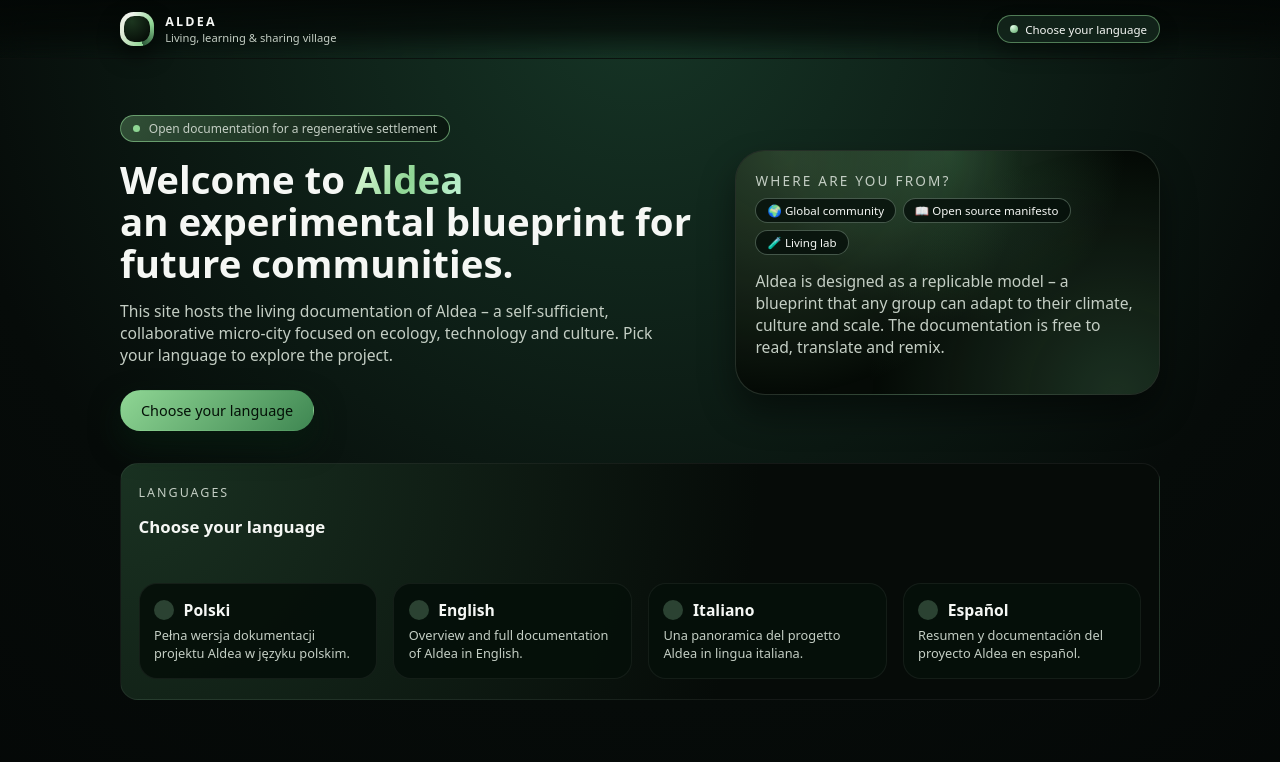
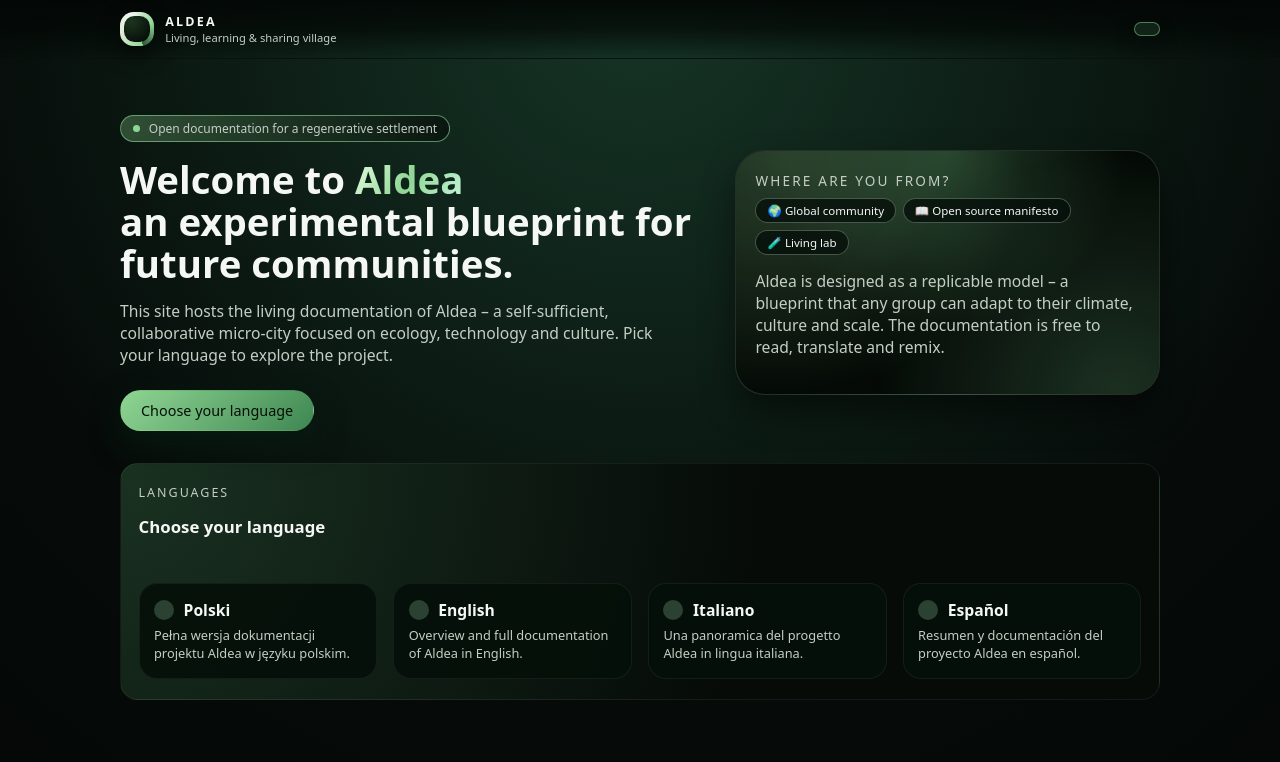
Before and after one commit to LukasKmiecik/Aldea.github.io, a plain HTML site: page index.html in a window 1280 px wide. Shown: the top 762 px of the page. Drawn offline with Linux system fonts and the light colour scheme.

Commit message:
Remove language selection from header
Removed language selection section from header.

```diff
--- a/index.html
+++ b/index.html
@@ -20,9 +20,6 @@
         </div>
         <div class="nav">
           <div class="lang-badge">
-            <div class="lang-dot"></div>
-            <span>Choose your language</span>
-          </div>
         </div>
       </div>
     </header>
```
